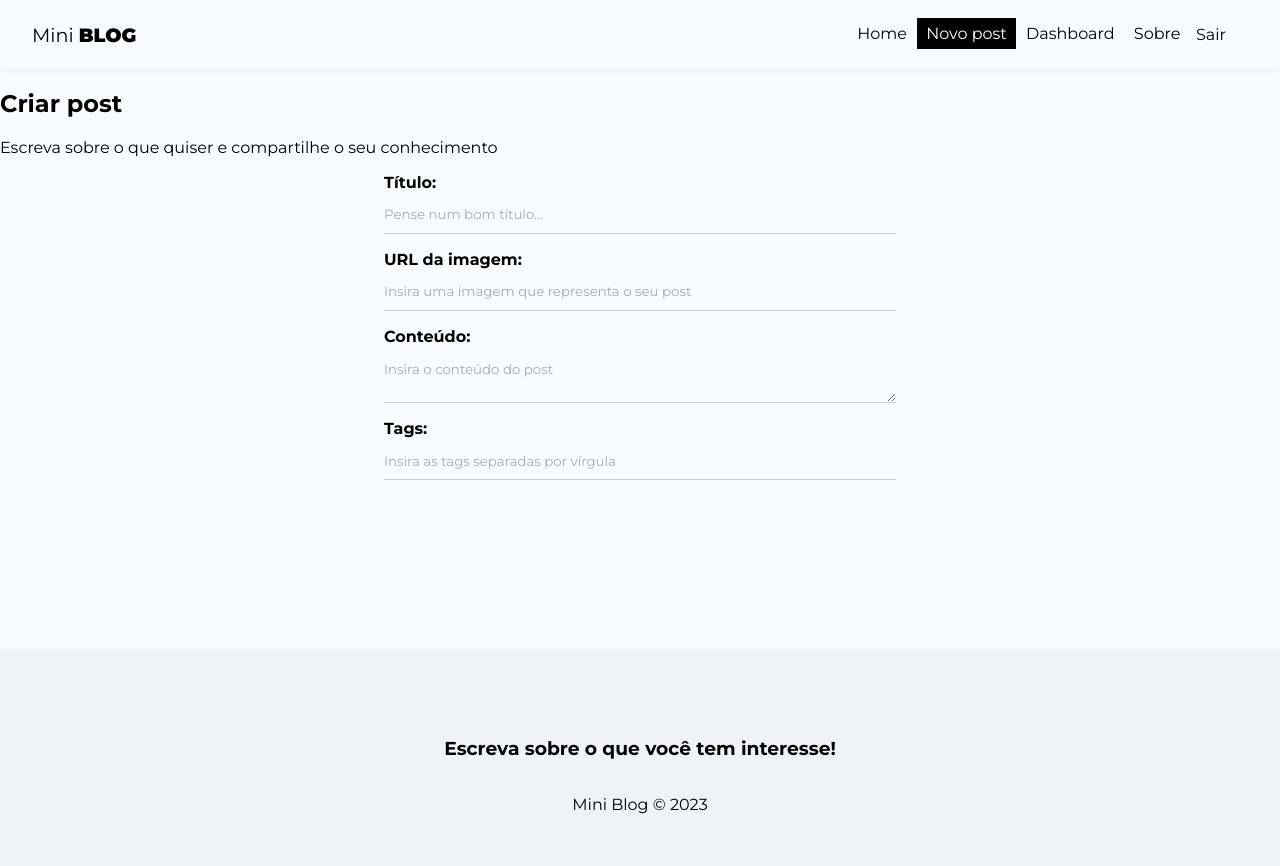
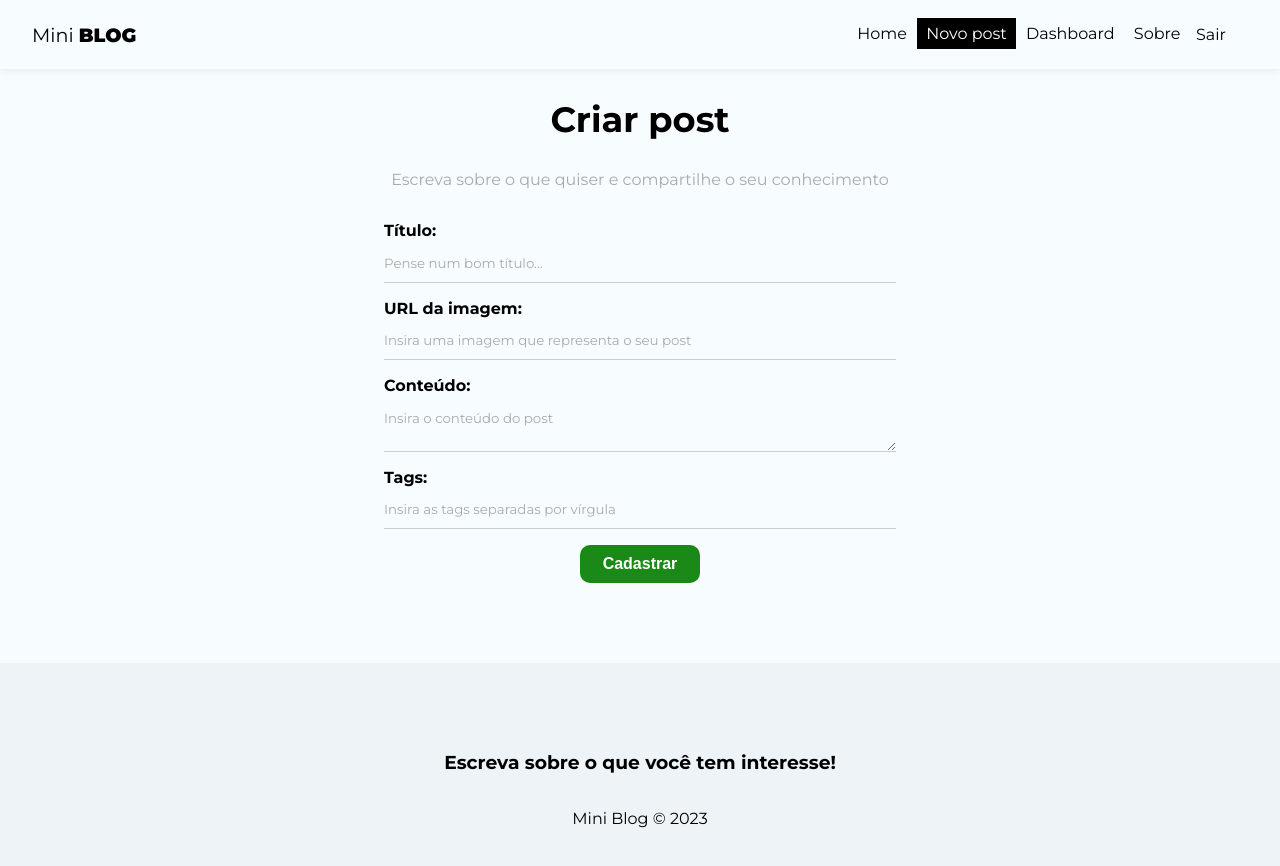
Before and after one commit to majunior07/miniblog, a React (Create React App) app: page /posts/create in a window 1280 px wide. Shown: the top 866 px of the page. Built offline with nearby package versions, Linux system fonts and the light colour scheme; no server answers; sample sign-in values are in the browser's storage.

Commit message:
Primeiro commit do dia 21/08/2023

```diff
--- a/src/pages/CreatePost/CreatePost.js
+++ b/src/pages/CreatePost/CreatePost.js
@@ -17,7 +17,7 @@ const CreatePost = () => {
     };
 
     return(
-        <div>
+        <div className={styles.create_post}>
             <h2>Criar post</h2>
             <p>Escreva sobre o que quiser e compartilhe o seu conhecimento</p>
             <form onSubmit={handleSubmit}>
@@ -64,6 +64,14 @@ const CreatePost = () => {
                         value={tags}
                     />
                 </label>
+                {<button className='btn'>Cadastrar</button>}
+                {/*!loading &&  <button className="btn">Cadastrar</button>}
+                {loading &&(
+                 <button className="btn" disabled>
+                    Aguarde...
+                </button>
+               )}
+                {error && <p className='error'>{error}</p>*/}
             </form>
         </div>
     );
--- a/src/pages/CreatePost/CreatePost.module.css
+++ b/src/pages/CreatePost/CreatePost.module.css
@@ -0,0 +1,12 @@
+.create_post {
+    text-align: center;
+}
+
+.create_post h2 {
+    font-size: 2.2em;
+}
+
+.create_post p {
+    color: #aaa;
+    margin-bottom: 2em;
+}
```
Also changed, not shown: src/hooks/useInsertDocuments.js (added, +24 -0 lines).
